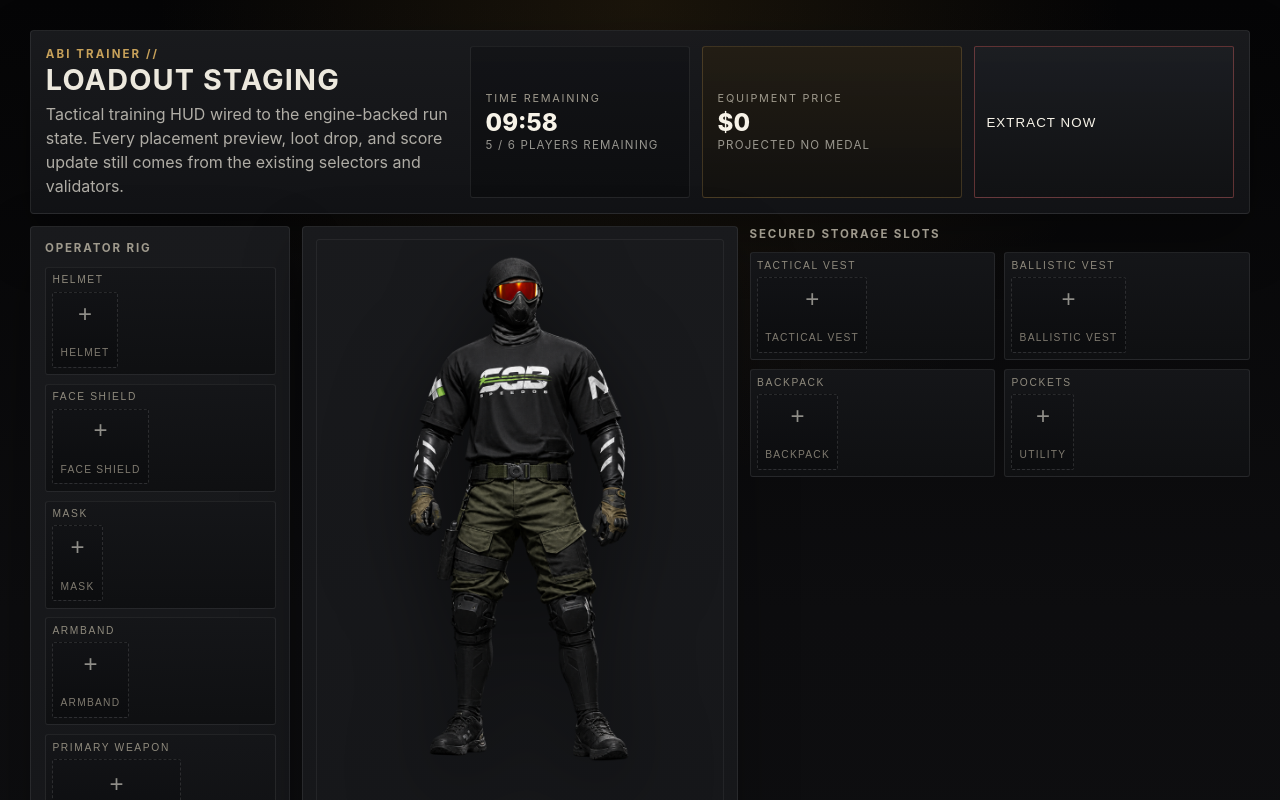
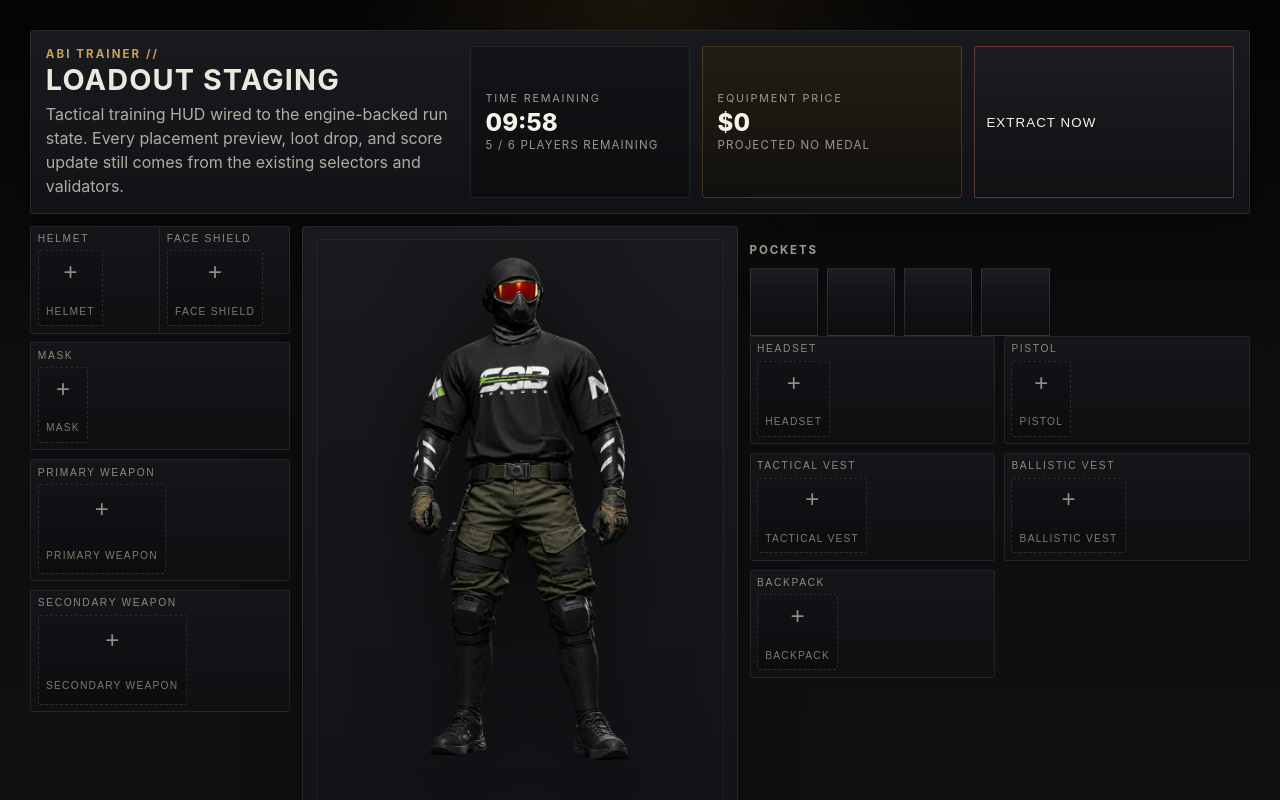
Before and after one commit to Perdiga/abi-tetris, a React (Vite) app: page / in a window 1280 px wide. Both pictures are taken after a click on the button "START RUN". Shown: the top 800 px of the page. Built offline with nearby package versions, Linux system fonts and the light colour scheme.

Commit message:
ui improvements

```diff
--- a/src/components/equipment-screen/EquipmentScreen.css
+++ b/src/components/equipment-screen/EquipmentScreen.css
@@ -126,6 +126,48 @@
 
 .equipment-screen__slots--quick {
   grid-template-columns: repeat(2, minmax(0, 1fr));
+}
+
+.equipment-screen__slots--operator {
+  grid-template-columns: repeat(2, minmax(0, 1fr));
+  column-gap: 0;
+  row-gap: 0.55rem;
+}
+
+.equipment-screen__slots--operator > .equipment-screen__slot:nth-child(n + 3) {
+  grid-column: 1 / -1;
+}
+
+.equipment-screen__slots--operator > .equipment-screen__slot:first-child {
+  border-radius: 3px 0 0 3px;
+}
+
+.equipment-screen__slots--operator > .equipment-screen__slot:nth-child(2) {
+  border-left: 0;
+  border-radius: 0 3px 3px 0;
+}
+
+.equipment-screen__pockets {
+  margin-top: 1rem;
+}
+
+.equipment-screen__pockets .equipment-screen__section-title {
+  margin-bottom: 0.55rem;
+}
+
+.equipment-screen__pockets-grid {
+  display: grid;
+  grid-template-columns: repeat(4, minmax(0, 1fr));
+  gap: 0.55rem;
+  max-width: 300px;
+}
+
+.equipment-screen__pocket-slot {
+  aspect-ratio: 1;
+  border: 1px solid rgba(255, 255, 255, 0.1);
+  background:
+    linear-gradient(180deg, rgba(255, 255, 255, 0.02), transparent 35%),
+    linear-gradient(180deg, rgba(24, 25, 29, 0.98), rgba(13, 14, 16, 0.98));
 }
 
 .equipment-screen__slot {
--- a/src/components/equipment-screen/EquipmentScreen.tsx
+++ b/src/components/equipment-screen/EquipmentScreen.tsx
@@ -54,30 +54,28 @@ const LEFT_RAIL_SLOT_IDS: readonly EquipmentSlotId[] = [
   'helmet',
   'helmetFaceShield',
   'mask',
-  'armband',
   'primaryWeapon',
   'secondaryWeapon',
+]
+const RIGHT_RAIL_SLOT_IDS: readonly EquipmentSlotId[] = [
+  'headset',
+  'tacticalVest',
+  'ballisticVest',
+  'backpack',
   'pistol',
-  'melee',
 ]
-const QUICK_USE_SLOT_IDS: readonly EquipmentSlotId[] = ['quickUse5', 'quickUse6', 'quickUse7', 'quickUse8']
-const UTILITY_SLOT_IDS: readonly EquipmentSlotId[] = ['mastery', 'headset']
-const SECURED_SLOT_IDS: readonly EquipmentSlotId[] = ['tacticalVest', 'ballisticVest', 'pockets', 'backpack']
 
 const CATEGORY_LABELS: Record<ItemCategory, string> = {
   helmet: 'Helmet',
   face_shield: 'Face shield',
   mask: 'Mask',
   headset: 'Headset',
-  armband: 'Armband',
   weapon_primary: 'Primary weapon',
   weapon_secondary: 'Secondary weapon',
   weapon_pistol: 'Pistol',
-  melee: 'Melee',
   vest_tactical: 'Tactical vest',
   vest_ballistic: 'Ballistic vest',
   backpack: 'Backpack',
-  quick_use: 'Quick use',
   ammo: 'Ammo',
   ammo_box: 'Ammo box',
   medkit: 'Medkit',
@@ -135,12 +133,8 @@ const getSlotToneClass = (slotId: EquipmentSlotId): string | null => {
     return 'equipment-screen__slot--weapon'
   }
 
-  if (slotId === 'pistol' || slotId === 'melee') {
+  if (slotId === 'pistol') {
     return 'equipment-screen__slot--sidearm'
-  }
-
-  if (slotId.startsWith('quickUse')) {
-    return 'equipment-screen__slot--quick'
   }
 
   return null
@@ -352,15 +346,13 @@ export function EquipmentScreen({ state, dispatch }: EquipmentScreenProps) {
   }
 
   const slotGroups: readonly SlotGroup[] = [
-    { title: 'Operator rig', slotIds: LEFT_RAIL_SLOT_IDS },
     {
-      title: 'Quick access',
-      slotIds: QUICK_USE_SLOT_IDS,
-      className: 'equipment-screen__slots equipment-screen__slots--quick',
+      title: 'Operator rig',
+      slotIds: LEFT_RAIL_SLOT_IDS,
+      className: 'equipment-screen__slots equipment-screen__slots--operator',
     },
-    { title: 'Support gear', slotIds: UTILITY_SLOT_IDS },
   ] as const
-  const securedEquipmentSlots = equipmentSlots.filter((slot) => SECURED_SLOT_IDS.includes(slot.slotId))
+  const rightRailSlots = equipmentSlots.filter((slot) => RIGHT_RAIL_SLOT_IDS.includes(slot.slotId))
 
   const nextBotLabel =
     timer.nextBotDeathAtSeconds !== undefined
@@ -407,10 +399,9 @@ export function EquipmentScreen({ state, dispatch }: EquipmentScreenProps) {
         </header>
 
         <div className="equipment-screen__main">
-          <aside className="equipment-screen__column equipment-screen__panel equipment-screen__rail">
+          <aside className="equipment-screen__column">
             {slotGroups.map((group) => (
               <section key={group.title}>
-                <h2 className="equipment-screen__section-title">{group.title}</h2>
                 <div className={group.className ?? 'equipment-screen__slots'}>
                   {equipmentSlots
                     .filter((slot) => group.slotIds.includes(slot.slotId))
@@ -520,9 +511,22 @@ export function EquipmentScreen({ state, dispatch }: EquipmentScreenProps) {
 
           <section className="equipment-screen__column">
             <section>
-              <h2 className="equipment-screen__section-title">Secured storage slots</h2>
+              <section className="equipment-screen__pockets" aria-label="Pockets">
+                <h3 className="equipment-screen__section-title">Pockets</h3>
+                <div className="equipment-screen__pockets-grid">
+                  {[1, 2, 3, 4].map((slotNumber) => (
+                    <span
+                      aria-label={`Pocket slot ${slotNumber}`}
+                      className="equipment-screen__pocket-slot"
+                      data-testid={`pocket-slot-${slotNumber}`}
+                      key={slotNumber}
+                    />
+                  ))}
+                </div>
+              </section>
+
               <div className="equipment-screen__slots equipment-screen__slots--quick">
-                {securedEquipmentSlots.map((slot) => {
+                {rightRailSlots.map((slot) => {
                   const validation = getValidation({
                     kind: 'equipment-slot',
                     slotId: slot.slotId,
--- a/src/components/itemPresentation.ts
+++ b/src/components/itemPresentation.ts
@@ -6,15 +6,12 @@ const CATEGORY_SHORT_LABELS: Record<ItemCategory, string> = {
   face_shield: 'SHIELD',
   mask: 'MASK',
   headset: 'COMMS',
-  armband: 'BAND',
   weapon_primary: 'PRIMARY',
   weapon_secondary: 'SECOND',
   weapon_pistol: 'SIDEARM',
-  melee: 'MELEE',
   vest_tactical: 'RIG',
   vest_ballistic: 'ARMOR',
   backpack: 'PACK',
-  quick_use: 'READY',
   ammo: 'AMMO',
   ammo_box: 'BOX',
   medkit: 'MED',
@@ -27,15 +24,12 @@ const CATEGORY_GLYPHS: Record<ItemCategory, string> = {
   face_shield: '▣',
   mask: '◌',
   headset: '◉',
-  armband: '⬒',
   weapon_primary: '⌁',
   weapon_secondary: '≣',
   weapon_pistol: '⊣',
-  melee: '†',
   vest_tactical: '▥',
   vest_ballistic: '▦',
   backpack: '▤',
-  quick_use: '+',
   ammo: '•',
   ammo_box: '⋰',
   medkit: '+',
@@ -48,15 +42,12 @@ const CATEGORY_TINTS: Record<ItemCategory, string> = {
   face_shield: '#434951',
   mask: '#4b443a',
   headset: '#384146',
-  armband: '#4d4a36',
   weapon_primary: '#69292a',
   weapon_secondary: '#7a3527',
   weapon_pistol: '#643036',
-  melee: '#4d3033',
   vest_tactical: '#314432',
   vest_ballistic: '#474031',
   backpack: '#374b35',
-  quick_use: '#4f4a34',
   ammo: '#5b3432',
   ammo_box: '#51413a',
   medkit: '#6f5822',
@@ -68,7 +59,6 @@ const WEAPON_SLOT_BADGES: Partial<Record<EquipmentSlotId, string>> = {
   primaryWeapon: '1',
   secondaryWeapon: '2',
   pistol: '3',
-  melee: '4',
 }
 
 export const getItemTint = (item: InventoryItemRecord): string => {
--- a/src/data/catalog.ts
+++ b/src/data/catalog.ts
@@ -44,7 +44,6 @@ export const equipmentSlots: readonly EquipmentSlotDefinition[] = [
   },
   { id: 'mask', label: 'Mask', slotType: 'face', maxItems: 1, acceptsCategories: ['mask'] },
   { id: 'headset', label: 'Headset', slotType: 'ears', maxItems: 1, acceptsCategories: ['headset'] },
-  { id: 'armband', label: 'Armband', slotType: 'arm', maxItems: 1, acceptsCategories: ['armband'] },
   {
     id: 'primaryWeapon',
     label: 'Primary Weapon',
@@ -60,7 +59,6 @@ export const equipmentSlots: readonly EquipmentSlotDefinition[] = [
     acceptsCategories: ['weapon_secondary'],
   },
   { id: 'pistol', label: 'Pistol', slotType: 'weapon', maxItems: 1, acceptsCategories: ['weapon_pistol'] },
-  { id: 'melee', label: 'Melee', slotType: 'weapon', maxItems: 1, acceptsCategories: ['melee'] },
   {
     id: 'tacticalVest',
     label: 'Tactical Vest',
@@ -89,41 +87,6 @@ export const equipmentSlots: readonly EquipmentSlotDefinition[] = [
     maxItems: 1,
     acceptsCategories: ['container_misc'],
   },
-  {
-    id: 'quickUse5',
-    label: 'Quick Use 5',
-    slotType: 'quick-use',
-    maxItems: 1,
-    acceptsCategories: ['quick_use', 'medkit', 'consumable'],
-  },
-  {
-    id: 'quickUse6',
-    label: 'Quick Use 6',
-    slotType: 'quick-use',
-    maxItems: 1,
-    acceptsCategories: ['quick_use', 'medkit', 'consumable'],
-  },
-  {
-    id: 'quickUse7',
-    label: 'Quick Use 7',
-    slotType: 'quick-use',
-    maxItems: 1,
-    acceptsCategories: ['quick_use', 'medkit', 'consumable'],
-  },
-  {
-    id: 'quickUse8',
-    label: 'Quick Use 8',
-    slotType: 'quick-use',
-    maxItems: 1,
-    acceptsCategories: ['quick_use', 'medkit', 'consumable'],
-  },
-  {
-    id: 'mastery',
-    label: 'Mastery',
-    slotType: 'reserved',
-    maxItems: 1,
-    acceptsCategories: ['container_misc'],
-  },
 ] as const
 
 export const containerLayouts: readonly ContainerLayoutDefinition[] = [
@@ -131,7 +94,7 @@ export const containerLayouts: readonly ContainerLayoutDefinition[] = [
     id: 'layout-player-pockets',
     name: 'Player pockets',
     boundingWidth: 2,
-    boundingHeight: 3,
+    boundingHeight: 2,
     compartmentIds: ['pockets-main'],
     supportsIrregularGeometry: true,
   },
@@ -176,7 +139,7 @@ export const containerCompartments: readonly ContainerCompartmentDefinition[] =
     label: 'main',
     originX: 0,
     originY: 0,
-    shapeMask: ['11', '11', '11'],
+    shapeMask: ['11', '11'],
     sortOrder: 1,
   }),
   compartment({
@@ -318,15 +281,6 @@ export const itemStates: readonly ItemStateDefinition[] = [
     tags: ['default'],
   }),
   itemState({
-    id: 'state-armband-blue',
-    itemDefinitionId: 'armband-blue',
-    label: 'default',
-    shapeMask: ['1'],
-    equippable: true,
-    storable: true,
-    tags: ['default'],
-  }),
-  itemState({
     id: 'state-carbine-compact',
     itemDefinitionId: 'weapon-carbine-compact',
     label: 'default',
@@ -349,15 +303,6 @@ export const itemStates: readonly ItemStateDefinition[] = [
     itemDefinitionId: 'weapon-pistol-service',
     label: 'default',
     shapeMask: ['11', '10'],
-    equippable: true,
-    storable: true,
-    tags: ['default'],
-  }),
-  itemState({
-    id: 'state-knife-field',
-    itemDefinitionId: 'melee-field-knife',
-    label: 'default',
-    shapeMask: ['1', '1', '1'],
     equippable: true,
     storable: true,
     tags: ['default'],
@@ -450,7 +395,7 @@ export const itemStates: readonly ItemStateDefinition[] = [
     id: 'state-pockets-open',
     itemDefinitionId: 'pockets-standard',
     label: 'worn-open',
-    shapeMask: ['11', '11', '11'],
+    shapeMask: ['11', '11'],
     equippable: true,
     storable: false,
     containerLayoutId: 'layout-player-pockets',
@@ -548,16 +493,6 @@ export const itemDefinitions: readonly ItemDefinition[] = [
     allowRotation: false,
   },
   {
-    id: 'armband-blue',
-    name: 'Placeholder Blue Armband',
-    category: 'armband',
-    baseValue: 150,
-    allowedEquipmentSlots: ['armband'],
-    tags: ['team-blue'],
-    defaultStateId: 'state-armband-blue',
-    allowRotation: false,
-  },
-  {
     id: 'weapon-carbine-compact',
     name: 'Placeholder Compact Carbine',
     category: 'weapon_primary',
@@ -591,16 +526,6 @@ export const itemDefinitions: readonly ItemDefinition[] = [
     allowedEquipmentSlots: ['pistol'],
     tags: ['weapon', 'pistol'],
     defaultStateId: 'state-pistol-service',
-    allowRotation: true,
-  },
-  {
-    id: 'melee-field-knife',
-    name: 'Placeholder Field Knife',
-    category: 'melee',
-    baseValue: 700,
-    allowedEquipmentSlots: ['melee'],
-    tags: ['blade'],
-    defaultStateId: 'state-knife-field',
     allowRotation: true,
   },
   {
@@ -686,7 +611,7 @@ export const itemDefinitions: readonly ItemDefinition[] = [
     baseValue: 3100,
     durabilityType: 'medkit',
     maxDurability: 400,
-    allowedEquipmentSlots: ['quickUse5', 'quickUse6', 'quickUse7', 'quickUse8'],
+    allowedEquipmentSlots: [],
     tags: ['medical'],
     defaultStateId: 'state-medkit-field',
     allowRotation: true,
@@ -696,7 +621,7 @@ export const itemDefinitions: readonly ItemDefinition[] = [
     name: 'Placeholder Ration Pack',
     category: 'consumable',
     baseValue: 450,
-    allowedEquipmentSlots: ['quickUse5', 'quickUse6', 'quickUse7', 'quickUse8'],
+    allowedEquipmentSlots: [],
     tags: ['consumable'],
     defaultStateId: 'state-consumable-ration',
     allowRotation: false,
@@ -866,7 +791,6 @@ export const trainingBotLoadoutPool: readonly BotLoadoutTemplate[] = [
       secondaryWeapon: 'weapon-shotgun-breacher',
       tacticalVest: 'vest-tactical-ballistic',
       backpack: 'backpack-split',
-      melee: 'melee-field-knife',
     },
     backpackContents: [
       { definitionId: 'ammo-shells-box', targetCompartmentId: 'bp-example-left', x: 0, y: 0 },
```
Also changed, not shown: src/data/types.ts (+0 -10 lines), 1 other file (tests, documents, lock files or other folders).
